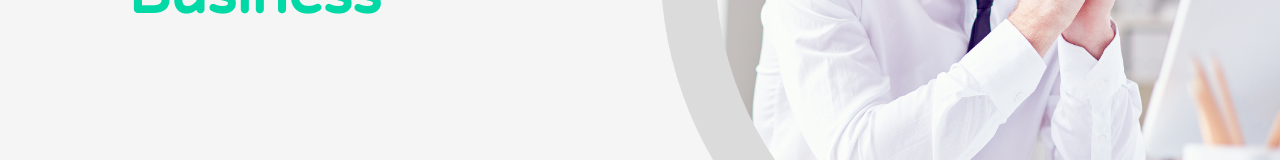
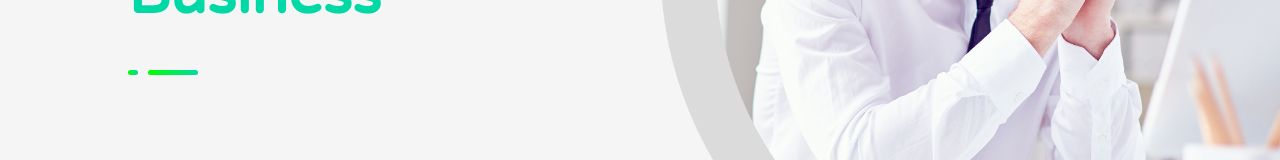
Before and after one commit to mecarm/proj-html-vuejs, a Vue app: page / in a window 1280 px wide. Shown: the part 477-637 px from the top of the page. Built offline with nearby package versions, Linux system fonts and the light colour scheme.

Commit message:
Creata linea divisoria nel jumbotron

```diff
--- a/src/components/HeaderComp.vue
+++ b/src/components/HeaderComp.vue
@@ -96,7 +96,7 @@ export default {
   }
 
   .fa-magnifying-glass{
-    color: #00D9A6;
+    color: $primary-brand-color;
   }
 }
 </style>
--- a/src/components/JumboTron.vue
+++ b/src/components/JumboTron.vue
@@ -3,6 +3,10 @@
     <div class="jumbo-description">
         <h5>17 YEARS OF EXPIRIENCE</h5>
         <h1>Focus on Your <span>Business</span> </h1>
+        <div class="line">
+            <div></div>
+            <div></div>
+        </div>
     </div>
     <div class="image-jumbotron-1">
         <div class="image-jumbotron-2">
@@ -22,7 +26,7 @@ export default {
 @import '../style/style.scss';
 @import url('https://fonts.googleapis.com/css2?family=Ubuntu&family=Varela+Round&display=swap');
 
-section{
+section {
     @include flex($justify: 'flex');
     background-color: #F5F5F5;
 
@@ -38,15 +42,37 @@ section{
         color: black;
         padding-top: 20px;
 
-        span{
-            color: #00D9A6;
+        span {
+            color: $primary-brand-color;
         }
     }
 
     h5 {
         letter-spacing: 8px;
-        color: #00D9A6;
+        color: $primary-brand-color;
         padding-left: 5px;
+    }
+
+    .line {
+        @include flex('flex');
+        margin: 40px 0;
+
+        div {
+            display: inline-block;
+            background: $primary-brand-gradient;
+            border-radius: 10px;
+
+            &:first-child {
+                width: 10px;
+                height: 5px;
+            }
+
+            &:last-child {
+                margin-left: 10px;
+                width: 50px;
+                height: 5px;
+            }
+        }
     }
 }
 
--- a/src/style/style.scss
+++ b/src/style/style.scss
@@ -1,5 +1,6 @@
 /* Variabili colori */
-
+$primary-brand-color: #00D9A6;
+$primary-brand-gradient: linear-gradient(90deg, rgb(0, 255, 0), #00D9A6);
 
 
 /* Mixin */
```
